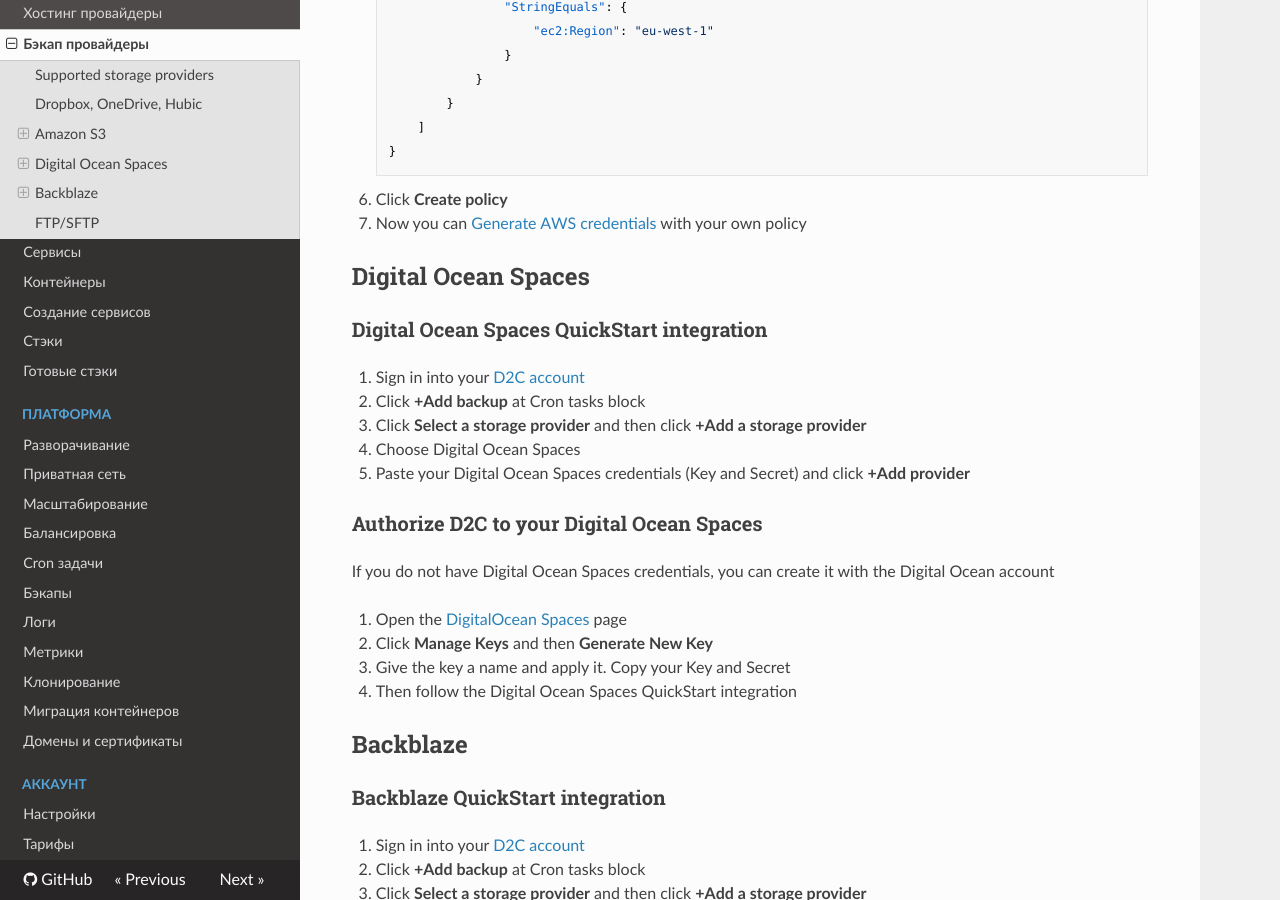
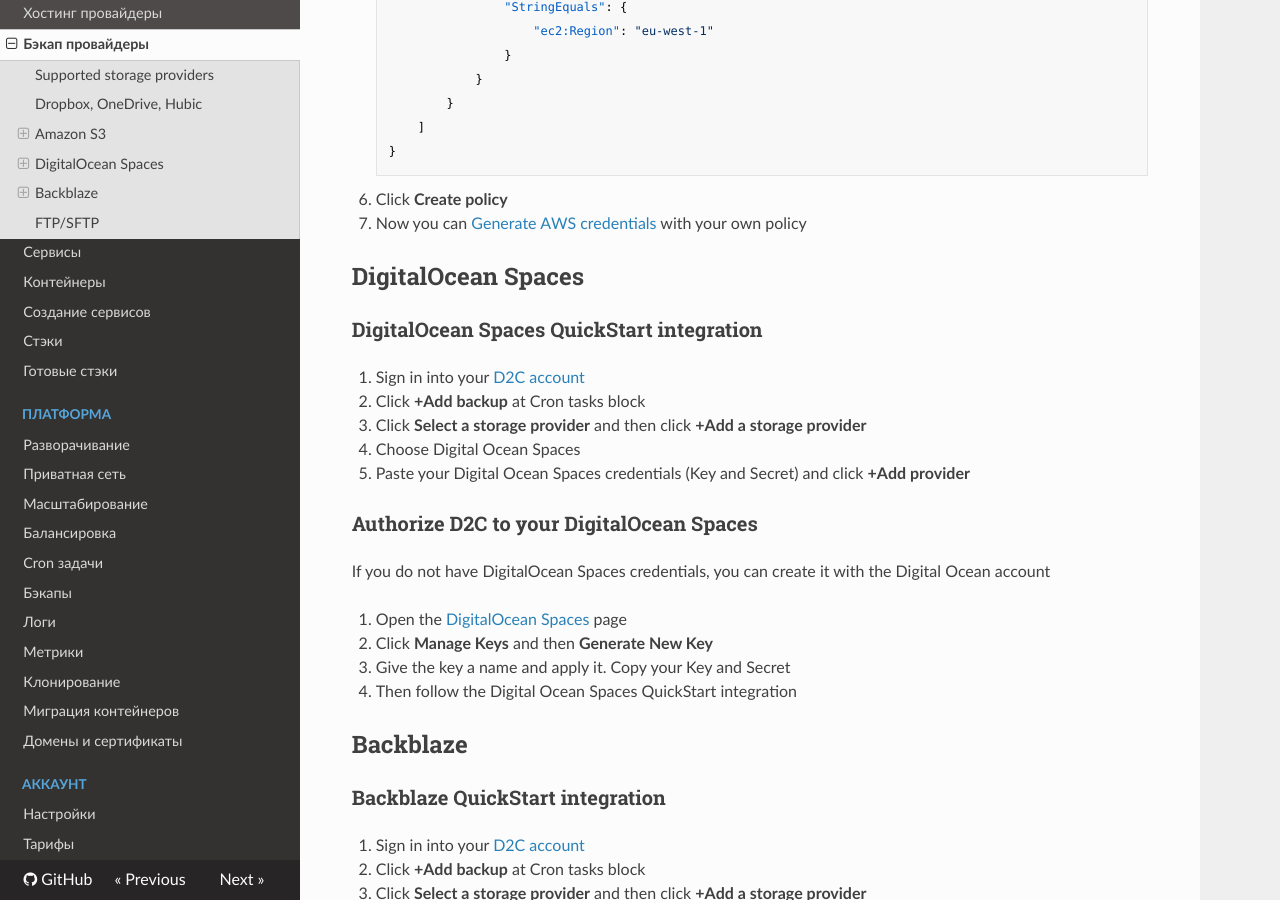
Before and after one commit to d2cio/docs-ru, an MkDocs documentation site: the page built from docs/getting-started/storage-providers.md, in a window 1280 px wide and 900 px high, scrolled down 1658 px. Built offline with MkDocs 1.6.1, drawn with Linux system fonts in a browser that asks for light colours; nearby versions of some CDN libraries; old or Windows-style settings are respelled for this version of MkDocs; some of the changed text lies outside the part shown.

Commit message:
small fix

```diff
--- a/docs/getting-started/storage-providers.md
+++ b/docs/getting-started/storage-providers.md
@@ -7,7 +7,7 @@ In this page, we describe how to generate credentials of storage providers and u
 1. Amazon S3
 2. Backblaze
 3. Dropbox
-4. Digital Ocean Spaces
+4. DigitalOcean Spaces
 5. Microsoft OneDrive
 6. Hubic
 7. FTP/SFTP
@@ -70,9 +70,9 @@ If you do not have AWS credentials, you can create one with the AWS Management c
 6. Click **Create policy**
 7. Now you can [Generate AWS credentials](/getting-started/cloud-providers/#generate-aws-credentials) with your own policy
 
-## Digital Ocean Spaces
+## DigitalOcean Spaces
 
-### Digital Ocean Spaces QuickStart integration
+### DigitalOcean Spaces QuickStart integration
 
 1. Sign in into your [D2C account](https://panel.d2c.io/account/login)
 2. Click **+Add backup** at Cron tasks block
@@ -80,9 +80,9 @@ If you do not have AWS credentials, you can create one with the AWS Management c
 4. Choose Digital Ocean Spaces
 5. Paste your Digital Ocean Spaces credentials (Key and Secret) and click **+Add provider**
 
-### Authorize D2C to your Digital Ocean Spaces
+### Authorize D2C to your DigitalOcean Spaces
 
-If you do not have Digital Ocean Spaces credentials, you can create it with the Digital Ocean account
+If you do not have DigitalOcean Spaces credentials, you can create it with the Digital Ocean account
 
 1. Open the [DigitalOcean Spaces](https://cloud.digitalocean.com/spaces) page
 2. Click **Manage Keys** and then **Generate New Key**
```
Also changed, not shown: docs/getting-started/hosts.md (+2 -2 lines).
